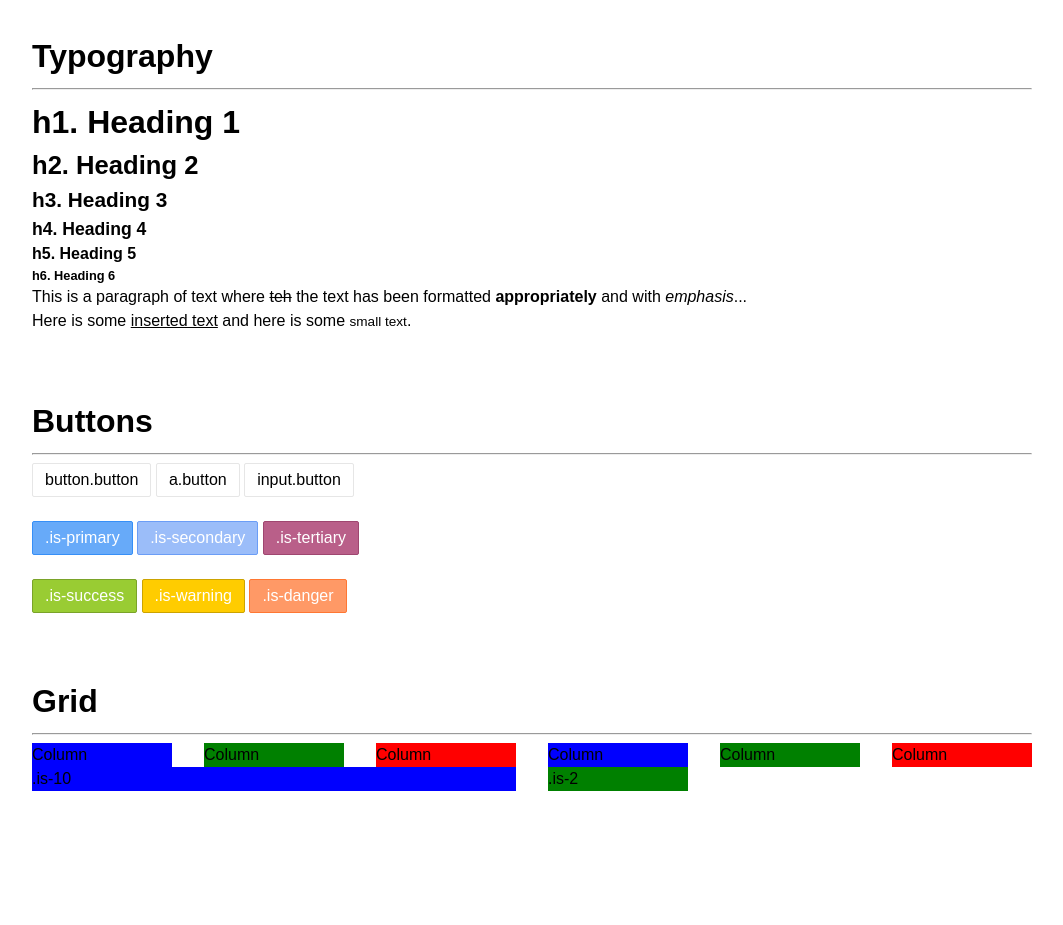
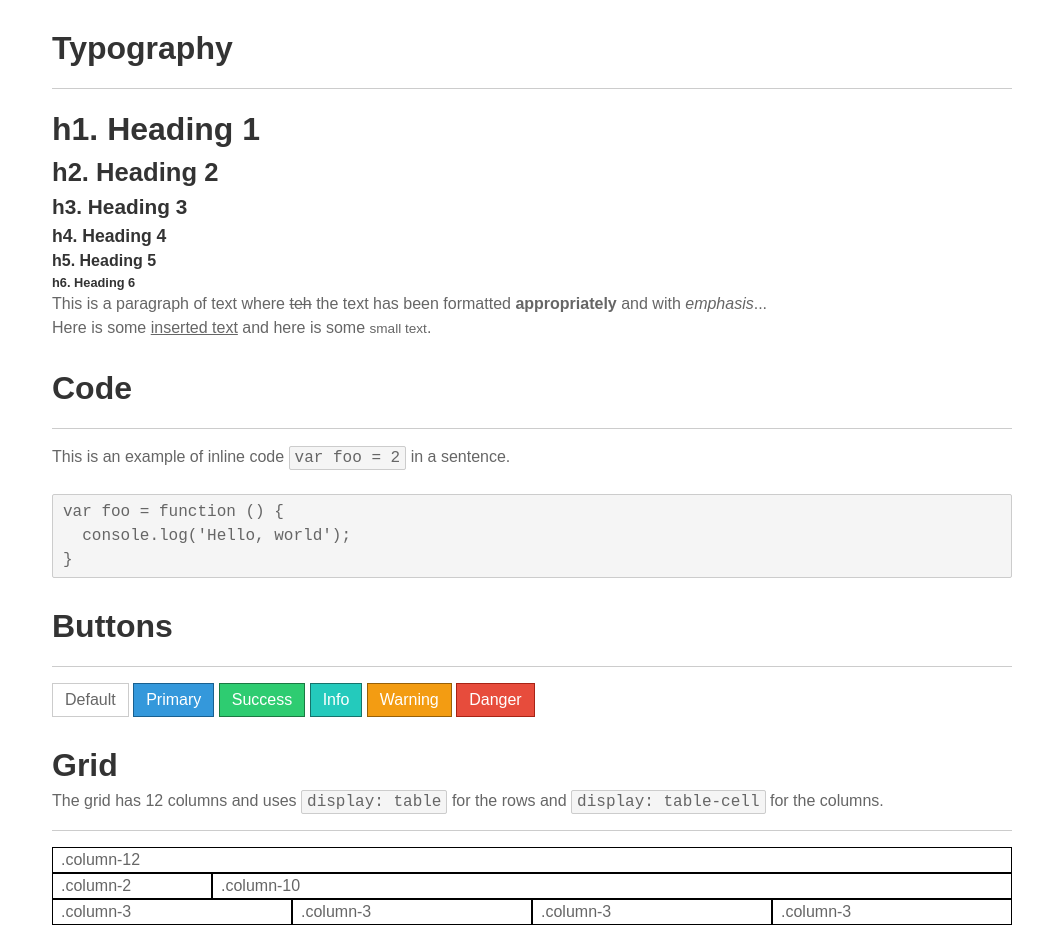
Before and after one commit to tomeglenn/pax, a website: page index.html in a window 1280 px wide. Shown: the whole page, without its empty margins (108-1171 px from the left). Before the commit the page ends 823 px from the top, so only its background shows below. Drawn offline with Linux system fonts and the light colour scheme.

Commit message:
Lots of updates to layout, typography and buttons

```diff
--- a/index.html
+++ b/index.html
@@ -2,6 +2,9 @@
 <html>
 	<head>
 		<link rel="stylesheet" href="/css/style.css" />
+		<style>
+			.ex-column { border: 1px solid black; }
+		</style>
 	</head>
 	<body>
 		<div class="section">
@@ -23,24 +26,27 @@
 
 		<div class="section">
 			<div class="container">
+				<h1>Code</h1>
+				<hr />
+				<p>This is an example of inline code <code>var foo = 2</code> in a sentence.</p>
+				<br />
+				<pre class="code">var foo = function () {
+  console.log('Hello, world');
+}</pre>
+			</div>
+		</div>
+
+		<div class="section">
+			<div class="container">
 				<h1>Buttons</h1>
 				<hr />
 				<div>
-					<button class="button">button.button</button>
-					<a href="#" class="button">a.button</a>
-					<input type="button" value="input.button" class="button" />
-				</div>
-				<br />
-				<div>
-					<button class="button is-primary">.is-primary</button>
-					<button class="button is-secondary">.is-secondary</button>
-					<button class="button is-tertiary">.is-tertiary</button>
-				</div>
-				<br />
-				<div>
-					<button class="button is-success">.is-success</button>
-					<button class="button is-warning">.is-warning</button>
-					<button class="button is-danger">.is-danger</button>
+					<button class="button">Default</button>
+					<button class="button is-primary">Primary</button>
+					<button class="button is-success">Success</button>
+					<button class="button is-info">Info</button>
+					<button class="button is-warning">Warning</button>
+					<button class="button is-danger">Danger</button>
 				</div>
 			</div>
 		</div>
@@ -48,18 +54,20 @@
 		<div class="section">
 			<div class="container">
 				<h1>Grid</h1>
+				<p>The grid has 12 columns and uses <code>display: table</code> for the rows and <code>display: table-cell</code> for the columns.</p>
 				<hr />
-				<div class="columns">
-					<div class="column"><div style="background-color: blue;">Column</div></div>
-					<div class="column"><div style="background-color: green;">Column</div></div>
-					<div class="column"><div style="background-color: red;">Column</div></div>
-					<div class="column"><div style="background-color: blue;">Column</div></div>
-					<div class="column"><div style="background-color: green;">Column</div></div>
-					<div class="column"><div style="background-color: red;">Column</div></div>
+				<div class="row">
+					<div class="column ex-column column-12">.column-12</div>
 				</div>
-				<div class="columns">
-					<div class="column is-6"><div style="background-color: blue;">.is-10</div></div>
-					<div class="column is-2"><div style="background-color: green;">.is-2</div></div>
+				<div class="row">
+					<div class="column ex-column column-2">.column-2</div>
+					<div class="column ex-column column-10">.column-10</div>
+				</div>
+				<div class="row">
+					<div class="column ex-column column-3">.column-3</div>
+					<div class="column ex-column column-3">.column-3</div>
+					<div class="column ex-column column-3">.column-3</div>
+					<div class="column ex-column column-3">.column-3</div>
 				</div>
 			</div>
 		</div>
--- a/package.json
+++ b/package.json
@@ -9,7 +9,7 @@
     "gulp-sass": "^3.1.0"
   },
   "scripts": {
-    "test": "echo \"Error: no test specified\" && exit 1"
+    "sass-watch": "gulp"
   },
   "author": "",
   "license": "ISC"
--- a/sass/includes/_base.scss
+++ b/sass/includes/_base.scss
@@ -11,10 +11,6 @@
   @media only screen and (max-width: $tablet - 1px) { @content; }
 }
 
-@mixin from-tablet() {
-  @media only screen and (min-width: $tablet) { @content; }
-}
-
 @mixin tablet-only() {
   @media only screen and (min-width: $tablet) and (max-width: $desktop - 1px) { @content; }
 }
--- a/sass/includes/_buttons.scss
+++ b/sass/includes/_buttons.scss
@@ -5,7 +5,7 @@
   padding-bottom: 0;
   padding-left: 0.75rem;
   padding-right: 0.75rem;
-  border: 1px solid $grey;
+  border: 1px solid;
   font-family: $font-family;
   font-weight: normal;
   font-size: 1rem;
@@ -16,10 +16,10 @@
 
 @mixin button-color($color) {
   background-color: $color;
-  border-color: darken($color, 10%);
+  border-color: darken($color, 20%);
 
   @if $color == $white or $color == $transparent {
-    color: $black;
+    color: $default;
   }
   @else {
     color: $white;
@@ -27,6 +27,10 @@
 
   &:hover {
     background-color: darken($color, 5%);
+  }
+
+  &:focus {
+    background-color: darken($color, 15%);
   }
 }
 
@@ -42,9 +46,8 @@
   @include border-radius($control-border-radius);
 
   &.is-primary { @include button-color($primary); }
-  &.is-secondary { @include button-color($secondary); }
-  &.is-tertiary { @include button-color($tertiary); }
   &.is-success { @include button-color($success); }
+  &.is-info { @include button-color($info); }
   &.is-warning { @include button-color($warning); }
   &.is-danger { @include button-color($danger); }
 }
--- a/sass/includes/_layout.scss
+++ b/sass/includes/_layout.scss
@@ -1,36 +1,69 @@
 .section {
-  padding: 2rem 1.5rem;
+  margin-top: 1.5rem;
+  margin-bottom: 1.5rem;
 }
 
 .container {
-  width: $desktop;
   margin: auto;
+  padding-left: 2rem;
+  padding-right: 2rem;
 
   @include mobile-only() {
     width: 100%;
   }
 
-  @include tablet-only() {
+  @include display-from($tablet) {
     width: $tablet;
+  }
+
+  @include display-from($desktop) {
+    width: $desktop;
+  }
+
+  @include display-from($widescreen) {
+    width: $widescreen;
   }
 }
 
-.columns {
-  display: flex;
-  margin-left: -$column-gutter;
+hr {
+    display: block;
+    height: 1px;
+    border: 0;
+    border-top: 1px solid $grey;
+    margin: 1rem 0;
+    padding: 0;
+}
+
+.row {
+  width: 100%;
   margin-right: -$column-gutter;
+
+  &:after {
+    clear: both;
+  }
 }
 
 .column {
-  display: block;
-  flex: 1 1 0;
+  float: left;
   padding-left: $column-gutter;
   padding-right: $column-gutter;
 
-  @for $i from 1 through $columns {
-    &.is-#{$i} {
-      flex: none;
-      width: ($i / $columns) * 100%;
+  @include mobile-only() {
+    float: none;
+    width: 100%;
+  }
+
+  @include display-from($tablet) {
+    @for $i from 1 through $columns {
+      &.column-#{$i} {
+        width: ($i / $columns) * 100%;
+      }
+    }
+
+    @for $i from 1 through $columns {
+      &.offset-#{$i} {
+        margin-left: ($i / $columns) * 100%;
+      }
     }
   }
 }
--- a/sass/includes/_typography.scss
+++ b/sass/includes/_typography.scss
@@ -2,10 +2,12 @@ body, p {
   font-family: $font-family;
   font-size: $font-size-normal;
   line-height: $line-height-normal;
+  color: $default;
 }
 
 h1, h2, h3, h4, h5, h6 {
   font-weight: bold;
+  color: $darkest-grey;
 }
 
 h1 {
@@ -52,6 +54,25 @@ small {
   font-size: 0.85rem;
 }
 
+@mixin code() {
+  font-family: Courier New, Courier, monospace;
+  background: $light-grey;
+  border: 1px solid $grey;
+  border-radius: 2px;
+  padding: 2px 5px;
+}
+
+code {
+  @include code();
+}
+
+pre.code {
+  @include code();
+  padding: 5px 10px;
+  white-space: pre;
+  font-weight: normal;
+}
+
 .text-left { text-align: left; }
 .text-center { text-align: center; }
 .text-right { text-align: right; }
--- a/sass/includes/_variables.scss
+++ b/sass/includes/_variables.scss
@@ -1,20 +1,23 @@
 /* Responsiveness */
-$tablet: 769px !default;
-$desktop: 1000px !default;
-$widescreen: 1192px !default;
+$tablet: 768px !default;
+$desktop: 1024px !default;
+$widescreen: 1440px !default;
 
 /* Colours */
 $black: #000000;
+$darkest-grey: #333333;
+$dark-grey: #666666;
+$grey: #cccccc;
+$light-grey: #f5f5f5;
 $white: #ffffff;
-$grey: #aaaaaa;
 $transparent: transparent;
+$default: $dark-grey;
 
-$primary: #67aaf9;
-$secondary: #9bbdf9;
-$tertiary: #b95f89;
-$success: #99cc33;
-$warning: #ffcc00;
-$danger: #ff9966;
+$primary: #3498db;
+$success: #2ecc71;
+$info: #24cabc;
+$warning: #f39c12;
+$danger: #e74c3c;
 
 /* Typography */
 $font-family: sans-serif;
@@ -22,8 +25,8 @@ $font-size-normal: 16px;
 $line-height-normal: 1.5;
 
 /* Forms */
-$control-border-radius: 2px;
+$control-border-radius: 0px;
 
 /* Grid */
 $columns: 12;
-$column-gutter: 1rem;
+$column-gutter: 0.5rem;
```
Also changed, not shown: css/style.css, 1 other file.
